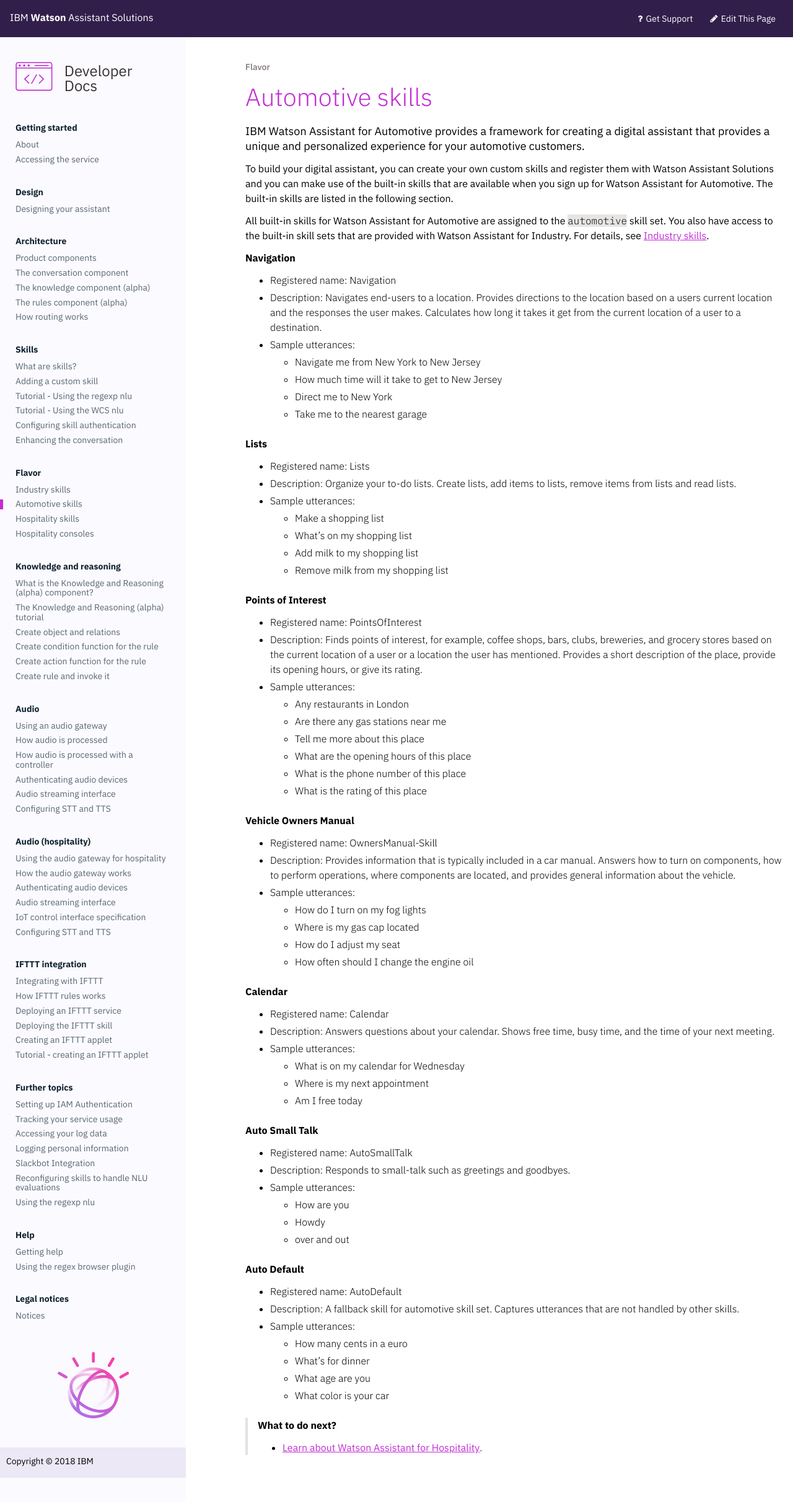
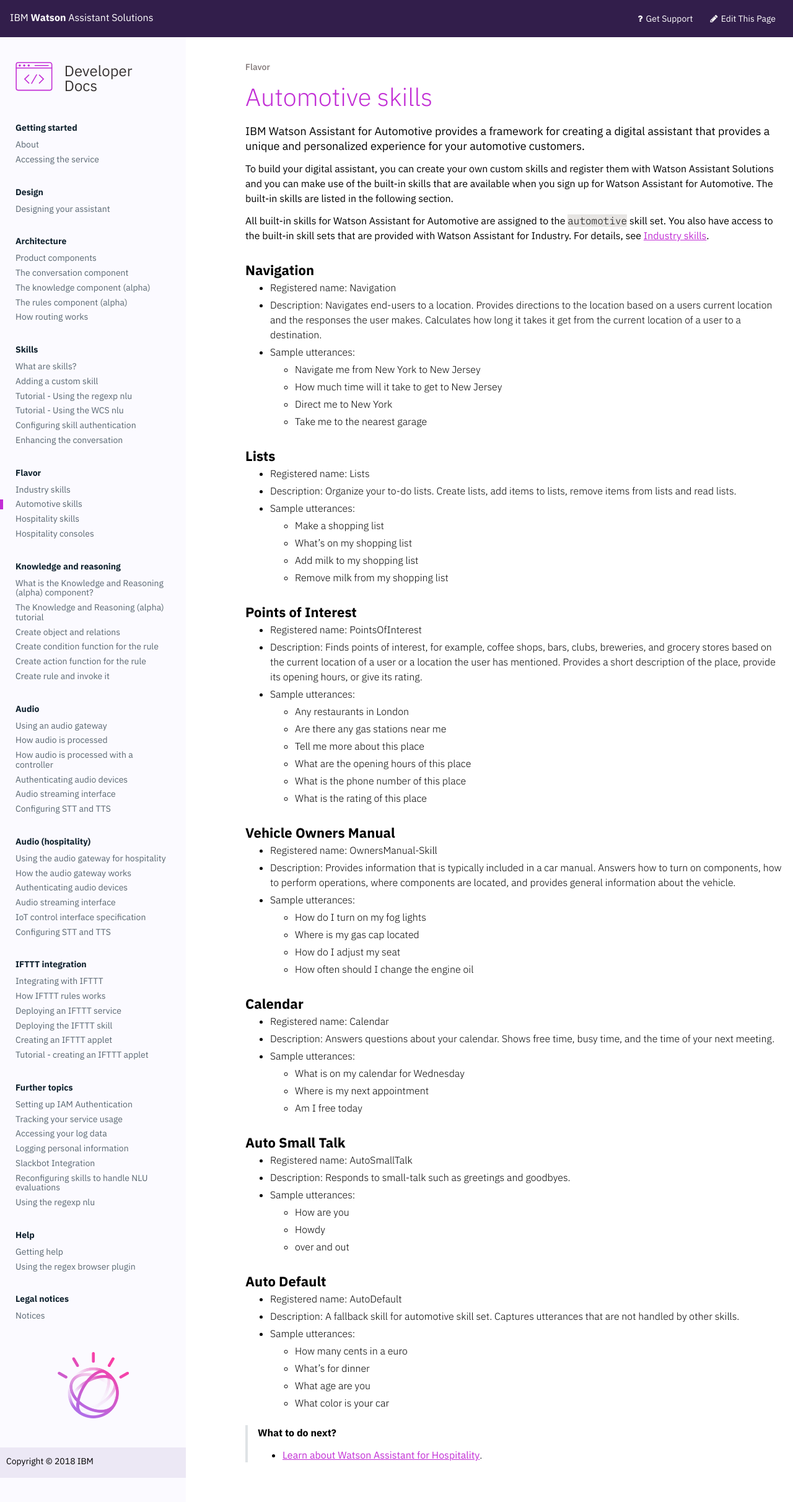
Before and after one commit to Watson-Personal-Assistant/developer, a Jekyll site: the page built from _content/flavours/automotive.md, in a window 1280 px wide. Shown: the whole page at 62% size. Built offline with Jekyll 4.4.1, drawn with Linux system fonts in a browser that asks for light colours; some web fonts are replaced.

Commit message:
replaces br with headings

```diff
--- a/_content/flavours/automotive.md
+++ b/_content/flavours/automotive.md
@@ -8,7 +8,7 @@
 
 All built-in skills for Watson Assistant for Automotive are assigned to the `automotive` skill set.  You also have access to the built-in skill sets that are provided with Watson Assistant for Industry.  For details, see [Industry skills]({{site.baseurl}}/flavours/industry).
 
-**Navigation**
+### Navigation
 - Registered name: Navigation
 - Description: Navigates end-users to a location. Provides directions to the location based on a users current location and the responses the user makes. Calculates how long it takes it get from the current location of a user to a destination.
 - Sample utterances:
@@ -17,8 +17,7 @@
     - Direct me to New York
     - Take me to the nearest garage
 
-<br>
-**Lists**
+### Lists
 - Registered name: Lists
 - Description: Organize your to-do lists.  Create lists, add items to lists, remove items from lists and read lists.
 - Sample utterances:
@@ -27,8 +26,7 @@
     - Add milk to my shopping list
     - Remove milk from my shopping list
 
-<br>
-**Points of Interest**
+### Points of Interest
 - Registered name: PointsOfInterest
 - Description: Finds points of interest, for example, coffee shops, bars, clubs, breweries, and grocery stores based on the current location of a user or a location the user has mentioned.  Provides a short description of the place, provide its opening hours, or give its rating.
 - Sample utterances:
@@ -39,8 +37,7 @@
     - What is the phone number of this place
     - What is the rating of this place
 
-<br>
-**Vehicle Owners Manual**
+### Vehicle Owners Manual
 - Registered name: OwnersManual-Skill
 - Description: Provides information that is typically included in a car manual.  Answers how to turn on components, how to perform operations, where components are located, and provides general information about the vehicle.
 - Sample utterances:
@@ -49,8 +46,7 @@
     - How do I adjust my seat
     - How often should I change the engine oil
 
-<br>
-**Calendar**
+### Calendar
 - Registered name: Calendar
 - Description: Answers questions about your calendar. Shows free time, busy time, and the time of your next meeting.
 - Sample utterances:
@@ -58,8 +54,7 @@
     - Where is my next appointment
     - Am I free today
 
-<br>
-**Auto Small Talk**
+### Auto Small Talk
 - Registered name: AutoSmallTalk
 - Description: Responds to small-talk such as greetings and goodbyes.
 - Sample utterances:
@@ -67,8 +62,7 @@
     - Howdy
     - over and out
 
-<br>
-**Auto Default**
+### Auto Default
 - Registered name: AutoDefault
 - Description: A fallback skill for automotive skill set.  Captures utterances that are not handled by other skills.
 - Sample utterances:
```
Also changed, not shown: _content/flavours/hospitality.md (+4 -7 lines), _content/flavours/industry.md (+5 -9 lines).
